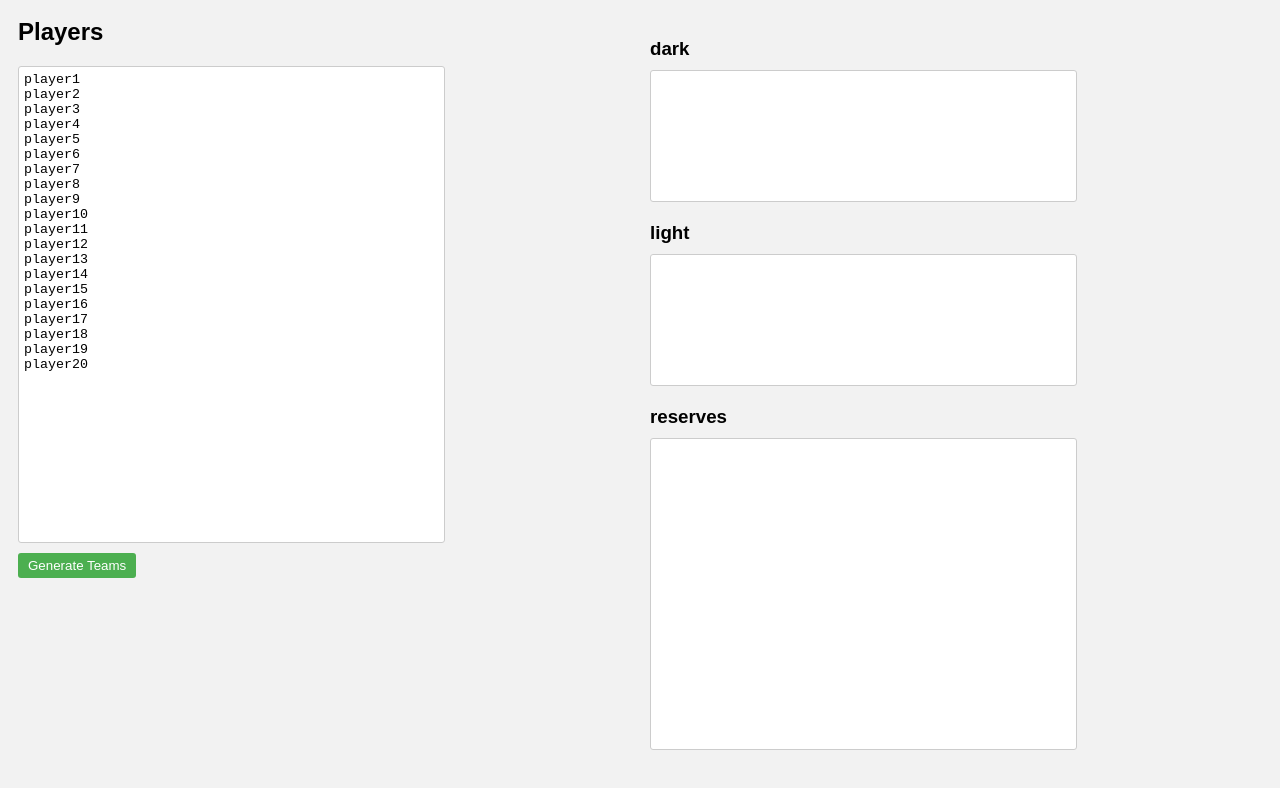
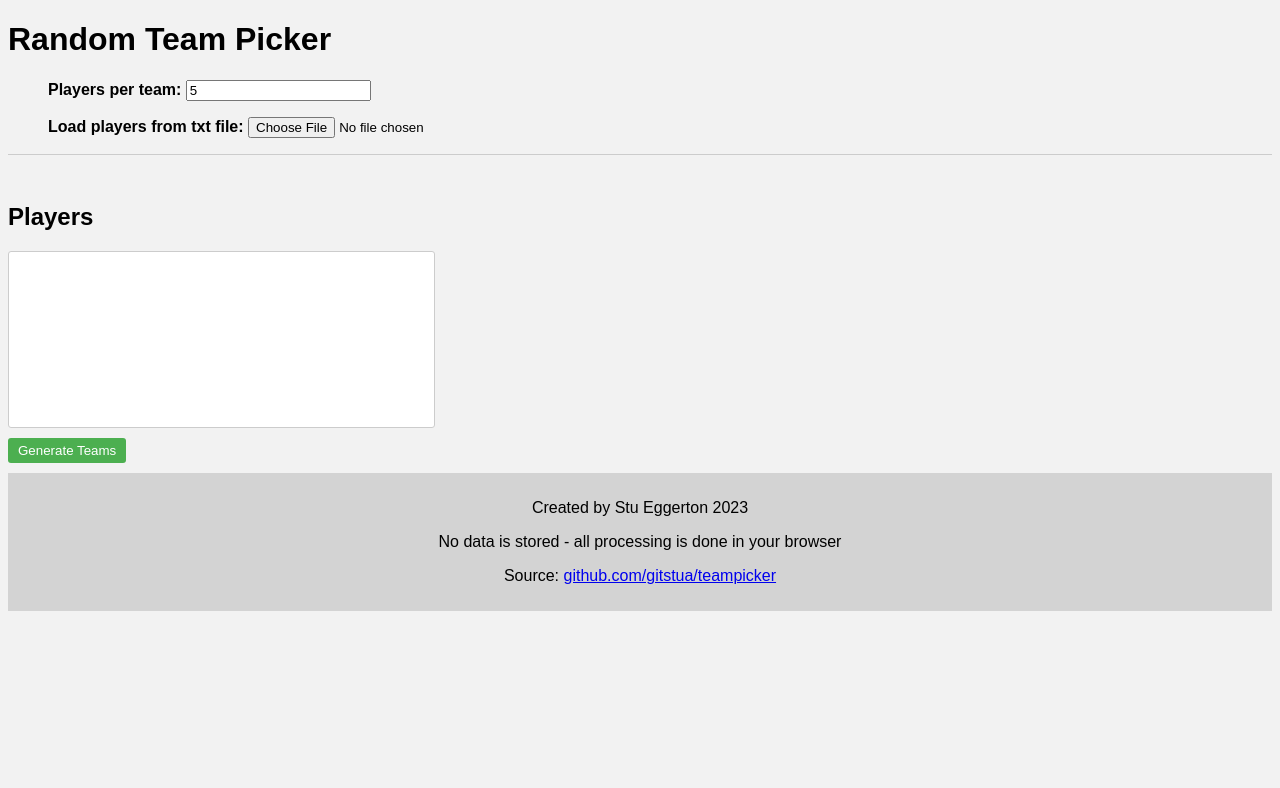
Before and after one commit to gitstua/teampicker, a plain HTML site: page index.html in a window 1280 px wide. Drawn offline with Linux system fonts and the light colour scheme.

Commit message:
add file upload and link to repo

```diff
--- a/index.html
+++ b/index.html
@@ -2,49 +2,35 @@
 
 <!DOCTYPE html>
 <html>
+
 <head>
-        <title>Random Teams</title>
+    <title>Random Team Picker</title>
     <link rel="stylesheet" href="style.css">
     <script src="main.js"></script>
 </head>
+
 <body>
-        <div class="container">
-            <div class="column">
+    <div id="header">
+        <h1>Random Team Picker</h1>
+    </div>
+    <div id="instructions">
+        <ul>
+            <li>Players per team: <input type="number" id="playersPerTeam" value="5"></li>
+            <li>Load players from txt file: <input type="file" id="fileInput" accept=".txt"></li>
+        </ul>
+    </div>
     <h2>Players</h2>
-                <textarea id="players" rows="30" cols="50">
-player1
-player2
-player3
-player4
-player5
-player6
-player7
-player8
-player9
-player10
-player11
-player12
-player13
-player14
-player15
-player16
-player17
-player18
-player19
-player20
-                </textarea>
+    <textarea id="players" rows="10" cols="50"></textarea>
     <!-- add button to generate teams -->
     <button onclick="generateTeams()">Generate Teams</button>
-            </div>
-            <div class="column">
-                <h3>dark</h3>
-                <textarea id="teamDark" rows="8" cols="50"></textarea>
-                <h3>light</h3>
-                <textarea id="teamLight" rows="8" cols="50"></textarea>
-                <!-- add break -->
-                <h3>reserves</h3>
-                <textarea id="reserves" rows="20" cols="50"></textarea>
-            </div>
-        </div>
+    <div id="output"></div>
+
+<footer>
+    <p>Created by Stu Eggerton 2023</p>
+    <p>No data is stored - all processing is done in your browser</p>
+    <p>Source: <a href=https://github.com/gitstua/teampicker>github.com/gitstua/teampicker</a></a></p>
+</footer>
+
 </body>
+
 </html>
--- a/main.js
+++ b/main.js
@@ -2,10 +2,11 @@
 function generateTeams() {
 
   const playersTextValue = document.getElementById("players").value;
-  const teamDarkText = document.getElementById("teamDark");
-  const teamLightText = document.getElementById("teamLight");
-  const reservesText = document.getElementById("reserves");
+  const outputElement = document.getElementById("output");
+  const playersPerTeam = document.getElementById("playersPerTeam").value;
 
+  //convert playersperTeam to number
+  const playersPerTeamNumber = Number(playersPerTeam);
 
   //convert playersTextValue to array split by carriage return
   const players = playersTextValue.split("\n");
@@ -18,7 +19,7 @@ function generateTeams() {
   }
 
   // Check if there are enough players
-  if (players.length < 12) {
+  if (players.length < playersPerTeamNumber*2) {
     throw new Error('Not enough players');
   }
 
@@ -29,18 +30,38 @@ function generateTeams() {
   }
 
   // Divide the shuffled players into two teams
-  const teamDark = players.slice(0, 5);
-  const teamLight = players.slice(5, 10);
+  const teamDark = players.slice(0, playersPerTeamNumber);
+  const teamLight = players.slice(playersPerTeamNumber, playersPerTeamNumber*2);
 
   // Put the remaining players in reserves
-  const reserves = players.slice(10);
+  const reserves = players.slice(playersPerTeamNumber*2);
 
-  // Update the HTML with the teams and reserves, split by carriage return
-
-  teamDarkText.innerHTML = teamDark.join("\n");
-  teamLightText.innerHTML = teamLight.join("\n");
-  reservesText.innerHTML = reserves.join("\n");
+  // Update the output element with the teams and reserves
+  outputElement.innerHTML = `
+        <h3>Teams</h3>
+        <p>Dark: ${teamDark.join(", ")}</p>
+        <p>Light: ${teamLight.join(", ")}</p>
+        <h3>Reserves</h3>
+        <p>${reserves.join(", ")}</p>
+    `;
 
   // Return the teams and reserves
   return [teamDark, teamLight, reserves];
 }
+
+// Function to handle file input change
+function handleFileInput(event) {
+  const file = event.target.files[0];
+  const reader = new FileReader();
+  reader.onload = function (event) {
+    const contents = event.target.result;
+    document.getElementById("players").value = contents;
+  };
+  reader.readAsText(file);
+}
+
+// Add event listener to file input
+document.addEventListener("DOMContentLoaded", function () {
+  const fileInput = document.getElementById("fileInput");
+  fileInput.addEventListener("change", handleFileInput);
+});
--- a/style.css
+++ b/style.css
@@ -49,3 +49,28 @@ body {
 #players {
   overflow: scroll;
 }
+
+
+#instructions li {
+  list-style-type: none;
+  margin-bottom: 1em;
+
+  font-weight: bold;
+
+}
+
+#instructions li input{
+  color: black;
+}
+
+#instructions{
+  /* add border bottom */
+  border-bottom: 1px solid #ccc;
+  margin-bottom: 3em;
+}
+
+footer {
+  background-color: lightgray;
+  padding: 10px;
+  text-align: center;
+}
```
Lines whose indentation alone changed are shown as unchanged.
